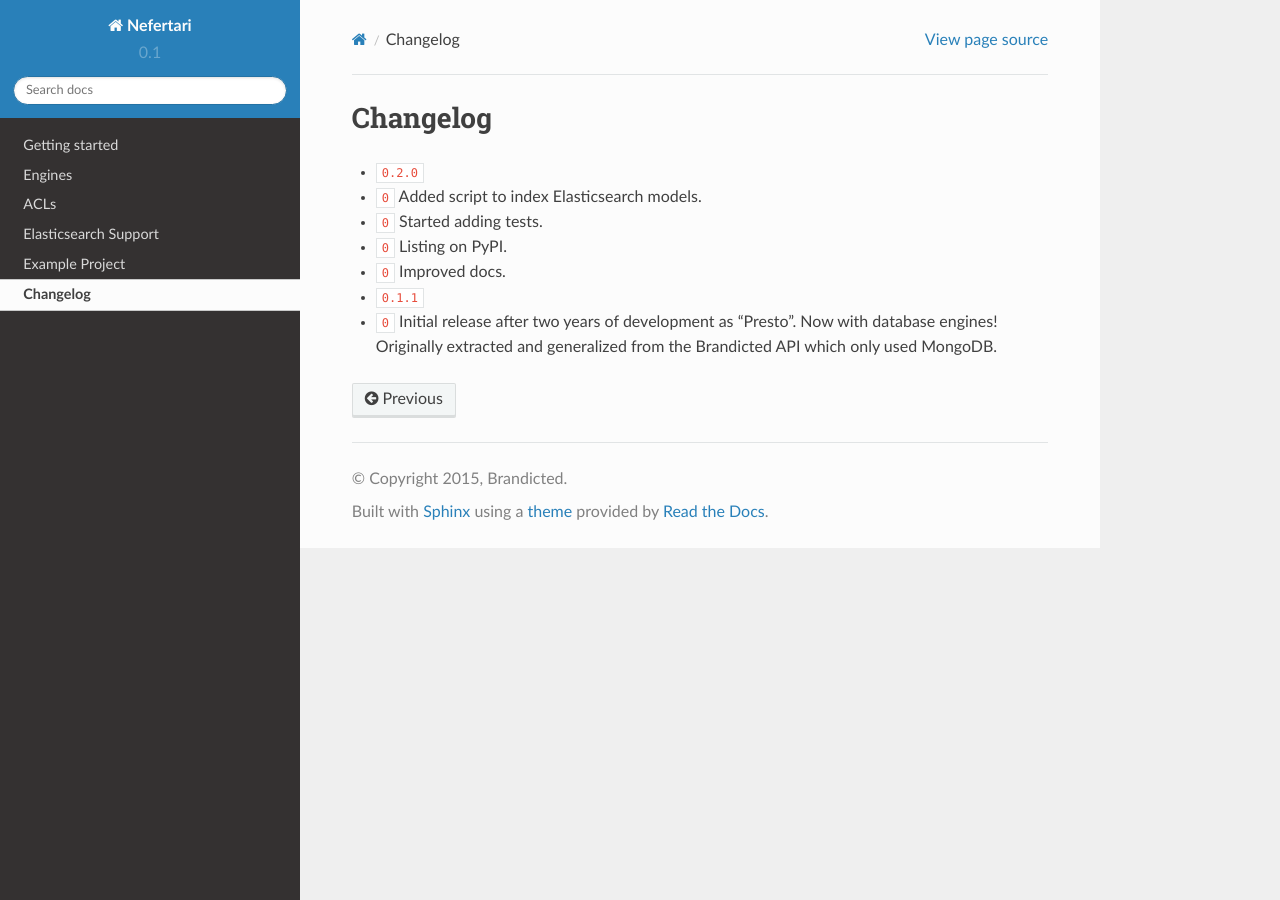
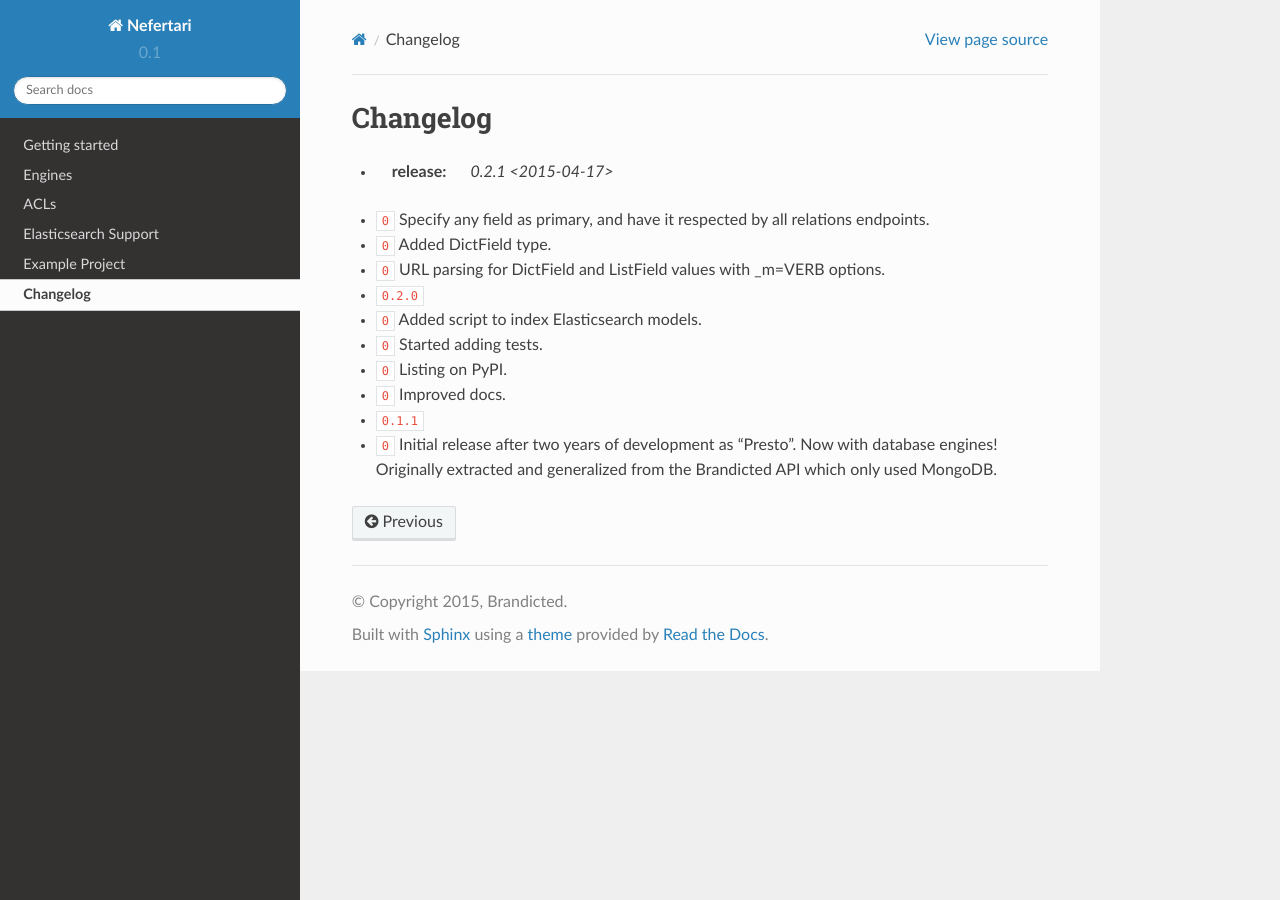
Before and after one commit to ramses-tech/nefertari, a Sphinx documentation site: the page built from docs/source/changelog.rst, in a window 1280 px wide. Built offline with Sphinx 7.4.7 and the Read the Docs theme 2.0.0, drawn with Linux system fonts in a browser that asks for light colours; cross-references to code outside the pages are shown as plain code.

Commit message:
updates changelog for upcoming release

```diff
--- a/docs/source/changelog.rst
+++ b/docs/source/changelog.rst
@@ -1,11 +1,16 @@
 Changelog
 =========
 
-* :release:`0.2.0 <2015-05-07>`
+* :release: `0.2.1 <2015-04-17>`
+* :support:`0` Specify any field as primary, and have it respected by all relations endpoints.
+* :feature:`0` Added DictField type.
+* :support:`0` URL parsing for DictField and ListField values with _m=VERB options.
+
+* :release:`0.2.0 <2015-04-07>`
 * :feature:`0` Added script to index Elasticsearch models.
 * :feature:`0` Started adding tests.
 * :support:`0` Listing on PyPI.
 * :support:`0` Improved docs.
 
-* :release:`0.1.1 <2015-05-01>`
+* :release:`0.1.1 <2015-04-01>`
 * :support:`0` Initial release after two years of development as "Presto". Now with database engines! Originally extracted and generalized from the Brandicted API which only used MongoDB.
```
